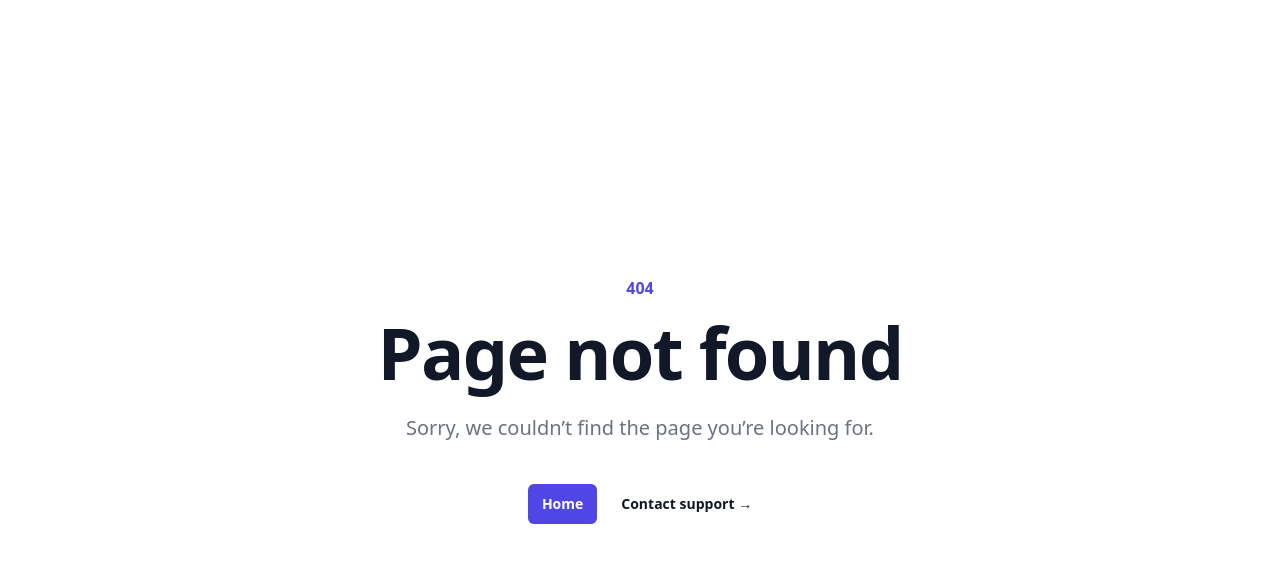
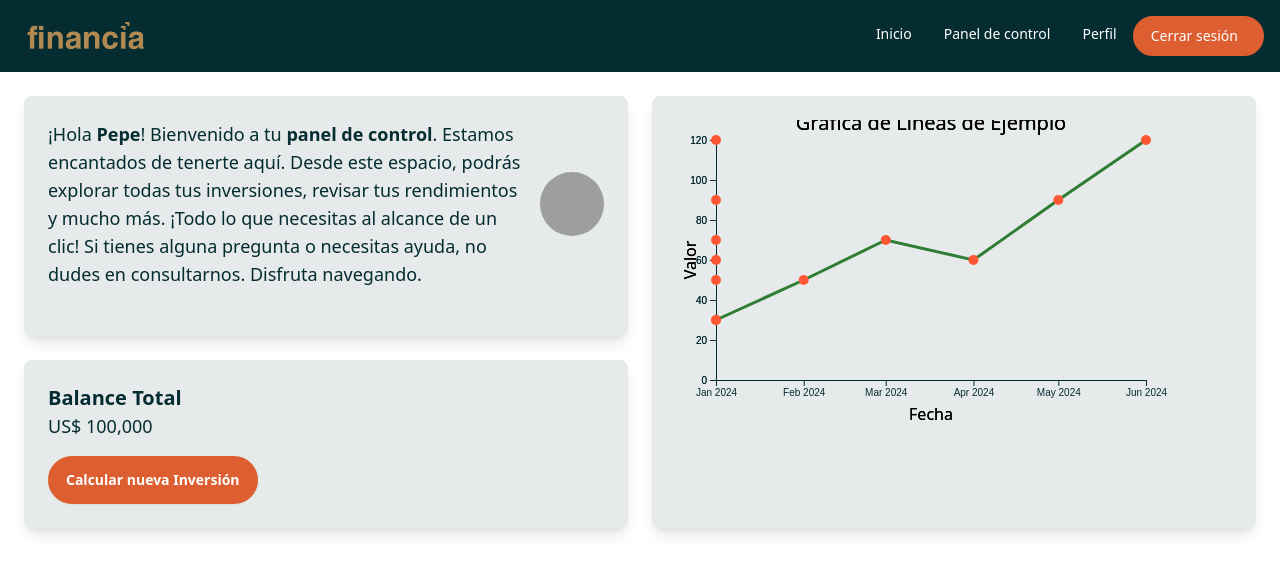
Before and after one commit to No-Country-simulation/h3-20-proptech, a React (Vite) app in the folder proptech/: page /controlpanel in a window 1280 px wide. Before the commit this address had no page. Shown: the top 574 px of the page. Built offline with nearby package versions, Linux system fonts and the light colour scheme; grey boxes are pictures that could not be loaded.

Commit message:
feat: usernabvar and home

```diff
--- a/proptech/src/App.jsx
+++ b/proptech/src/App.jsx
@@ -10,6 +10,7 @@ import Register from "./pages/Register";
 import ErrorPage from "./pages/ErrorPage"
 import DeudasTable from "./components/DeudasTable"
 import InvestorReturnCalculator from "./components/InvestorReturnCalculator"
+import ControlPanel from "./pages/ControlPanel"
 
 function App() {
   return (
@@ -24,7 +25,7 @@ function App() {
       <Route path="/deudas" element={<DeudasTable/>}/>
       <Route path="/login" element={<Login />} />
       <Route path="/register" element={<Register />} />
-
+      <Route path="/controlpanel" element={<ControlPanel />} />
       <Route path="*" element={<ErrorPage />} />
     </Routes>
   );
--- a/proptech/src/components/Content.jsx
+++ b/proptech/src/components/Content.jsx
@@ -3,6 +3,7 @@ import EnhancedMortgageCalculator from "./EnhancedMortgageCalculator";
 import InvestorReturnCalculator from "./InvestorReturnCalculator";
 
 import Stats from "./Stats";
+import InfoCards from "./InfoCards";
 
 function Content() {
   return (
@@ -24,7 +25,7 @@ function Content() {
         </div>
       </section>
 
-      <section className="bg-base-200  text-center py-10 w-full">
+      <section className="text-center py-10 w-full">
         <div className="max-w-7xl mx-auto">
           <h2 className="text-3xl font-bold">SECCION: Impulsando el mercado</h2>
           <Stats />
@@ -32,13 +33,17 @@ function Content() {
       </section>
 
       <section>
-        <div className="max-w-md">
+        <div className="bg-base-200 w-full text-center py-10">
           <h2 className="text-3xl font-bold">SECCION: Quienes somos</h2>
+          <div className="flex">
           <p className="py-6">
             Provident cupiditate voluptatem et in. Quaerat fugiat ut assumenda
             excepturi exercitationem quasi. In deleniti eaque aut repudiandae et
             a id nisi.
           </p>
+          <img src="" alt="foto" />
+          </div>
+          <InfoCards/>
           <h2 className="text-3xl font-bold"> Nuestros aliados</h2>
           <p className="py-6">
             Provident cupiditate voluptatem et in. Quaerat fugiat ut assumenda
--- a/proptech/src/components/Footer.jsx
+++ b/proptech/src/components/Footer.jsx
@@ -1,3 +1,8 @@
+import FacebookIcon from '@mui/icons-material/Facebook';
+import InstagramIcon from '@mui/icons-material/Instagram';
+import YouTubeIcon from '@mui/icons-material/YouTube';
+import XIcon from '@mui/icons-material/X';
+
 function Footer() {
     return (
     // <footer className="footer bg-base-200 text-base-content p-10">
@@ -5,10 +10,10 @@ function Footer() {
     <aside className="ml-16">
         <p>Logo</p>
         <div className="flex">
-            <img src="" alt="Instagram" />
-            <img src="" alt="upholt" />
-            <img src="" alt="Twitter" />
-            <img src="" alt="Youtube" />
+            <InstagramIcon />
+            <XIcon style={{ fontSize: '24px' }}/>
+            <YouTubeIcon style={{ fontSize: '24px' }}/>
+            <FacebookIcon style={{ fontSize: '24px' }}/>
         </div>
     </aside>
     <nav>
--- /dev/null
+++ b/proptech/src/components/InfoCards.jsx
@@ -0,0 +1,47 @@
+import MissionIcon from "@mui/icons-material/EmojiObjects";
+import VisionIcon from "@mui/icons-material/Visibility";
+import ValuesIcon from "@mui/icons-material/Star";
+
+function InfoCards() {
+  const cards = [
+    {
+      id: 1,
+      title: "Misión",
+      description: "Convertirnos en el lider global en soluciones financieras innovadoras, accesibles y sostenibles, mejorando la inclusion financiera y transformando la forma en que las personas y las empresas gestionan su dinero a traves de la tecnologia.",
+      icon: <MissionIcon style={{ fontSize: "48px" }} />,
+    },
+    {
+      id: 2,
+      title: "Filosofia",
+      description: "Nuestra filosofia esta centrada en la innovación la accesibilidad y la transparencia, con el objetivo de transformar la manera en que las personas y las empresas gestionan sus finanzas. Creemos que la tecnologia tiene el poder de democratizar los servicios financieros, eliminando las barreras",
+      icon: <ValuesIcon style={{ fontSize: "48px"}} />,
+    },
+    {
+      id: 3,
+      title: "Visión",
+      description: "Proveer soluciones financieras innovadoras y accesibles mediante el uso de tecnologia avanzada, con el objetivo de facilitar la gestion de recursos, mejorar la inclusión financiera y ofrecer productos y servicios de alta calidad que empoderen a nuestros clientes para tomar decisiones financieras informadas",
+      icon: <VisionIcon style={{ fontSize: "48px"}} />,
+    },
+  ];
+
+  return (
+    <div className="py-24 sm:py-32">
+      <div className="mx-auto max-w-7xl px-6 lg:px-8">
+        <div className="grid grid-cols-1 gap-x-8 gap-y-16 lg:grid-cols-3">
+          {cards.map((card) => (
+            <div
+              key={card.id}
+              className="bg-white flex flex-col items-center text-center bg-base-200 px-6 py-8 rounded-lg shadow-md hover:shadow-lg transition-shadow duration-300"
+            >
+              <div className="mb-4">{card.icon}</div>
+              <h3 className="text-xl font-bold mb-2">{card.title}</h3>
+              <p className="text-base text-gray-700 text-justify">{card.description}</p>
+            </div>
+          ))}
+        </div>
+      </div>
+    </div>
+  );
+}
+
+export default InfoCards;
--- /dev/null
+++ b/proptech/src/components/UserNavbar.jsx
@@ -0,0 +1,98 @@
+import { Link } from "react-router-dom"
+import logo from "../assets/LogoFinancia.png";
+
+function UserNavbar(){
+    return (
+        <div className="drawer">
+            <input id="my-drawer-3" type="checkbox" className="drawer-toggle" />
+            <div className="drawer-content flex flex-col">
+                <div className="navbar bg-base-700 w-full">
+                    <div className="flex-none lg:hidden">
+                        <label
+                            htmlFor="my-drawer-3"
+                            aria-label="open sidebar"
+                            className="btn btn-square btn-ghost"
+                        >
+                            <svg
+                                xmlns="http://www.w3.org/2000/svg"
+                                fill="none"
+                                viewBox="0 0 24 24"
+                                className="inline-block h-6 w-6 stroke-current"
+                            >
+                                <path
+                                    strokeLinecap="round"
+                                    strokeLinejoin="round"
+                                    strokeWidth="2"
+                                    d="M4 6h16M4 12h16M4 18h16"
+                                ></path>
+                            </svg>
+                        </label>
+                    </div>
+                    <div className="mx-2 flex-1 px-2">
+                        <div className="flex-1">
+                            <img src={logo} alt="Logo" className="h-8" />
+                        </div>
+                    </div>
+                    <div className="hidden flex-none lg:block">
+                        <ul className="menu menu-horizontal">
+
+                            <li className="dropdown">
+                                <Link>Inicio</Link>
+                            </li>
+
+                            <li className="dropdown">
+                                <Link>Panel de control</Link>
+                            </li>
+
+                            <li className="dropdown">
+                                <Link>Perfil</Link>
+                            </li>
+
+                            <li>
+                                <button className="btn-primary">
+                                <Link to="/login" className="mr-2">Cerrar sesión</Link>
+                                </button>
+                            </li>
+                        </ul>
+                    </div>
+                </div>
+            </div>
+
+
+
+            <div className="drawer-side text-text-white">
+                <label
+                    htmlFor="my-drawer-3"
+                    aria-label="close sidebar"
+                    className="drawer-overlay"
+                ></label>
+                <ul className="menu bg-base-700 min-h-full w-80 p-4">
+                    {/* Sidebar content here */}
+                    <li>
+                        <Link to="/login" className="mr-2">
+                            Login
+                        </Link>
+                    </li>
+
+                    <li>
+                        <Link to="/register">Register</Link>
+                    </li>
+                    <li>
+                        <Link to="/calculator">Calculadora</Link>
+                    </li>
+                    <li>
+                        <Link to="/adelantoCapital">Calculadora 2</Link>
+                    </li>
+
+                    <li>
+                        <Link to="/cuil">CUIL</Link>
+                    </li>
+                    <li>
+                        <Link to="/deudas">Deudas</Link>
+                    </li>
+                </ul>
+            </div>
+        </div>
+    )
+}
+export default UserNavbar
--- a/proptech/src/pages/ControlPanel.jsx
+++ b/proptech/src/pages/ControlPanel.jsx
@@ -1,8 +1,10 @@
 import Grafica from "../components/Grafica";
+import UserNavbar from "../components/UserNavbar";
 
 function ControlPanel() {
   return (
     <>
+  <UserNavbar/>
   <section className="p-6">
     <div className="flex gap-6">
       {/* Sección izquierda (Descripción y Balance Total) */}
```
